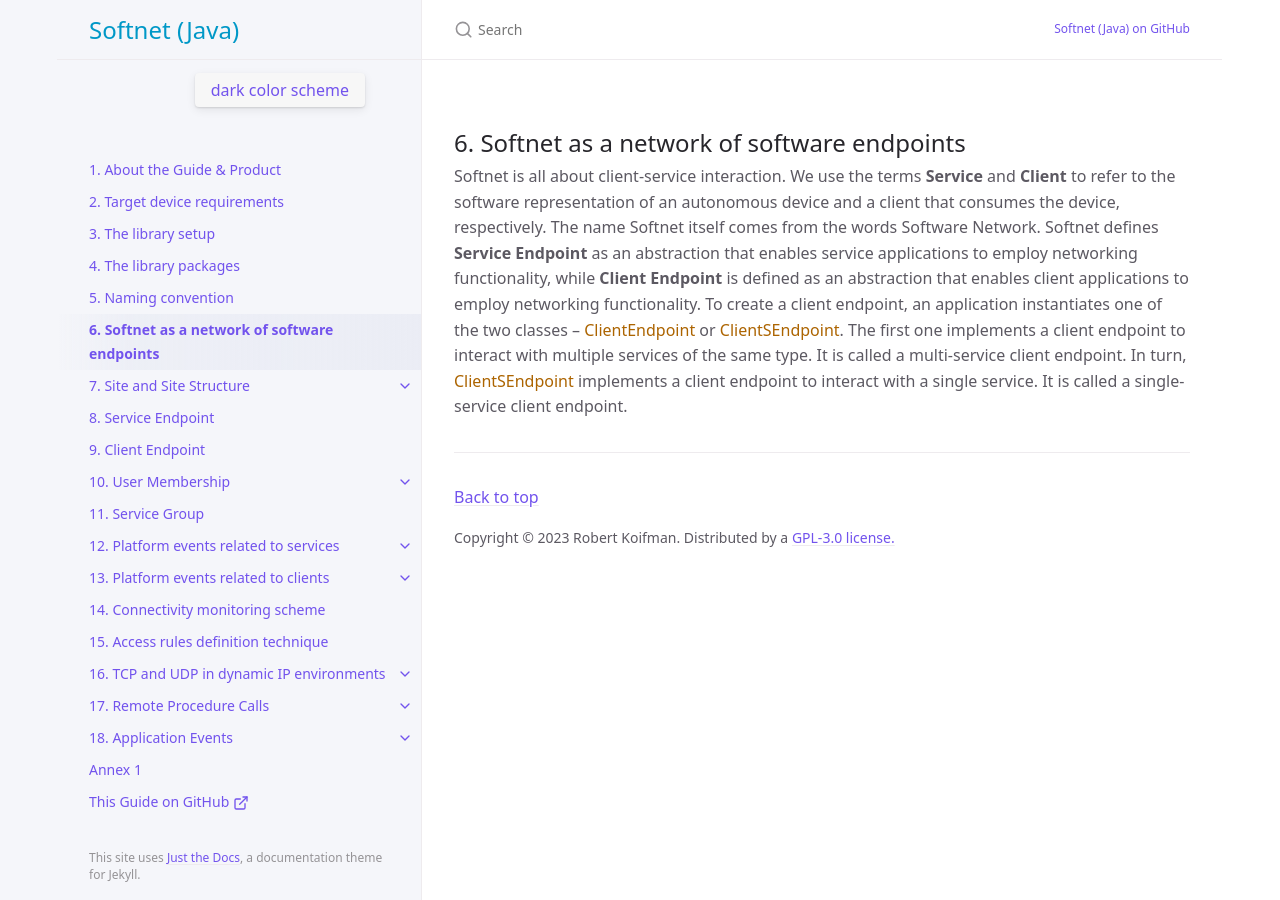
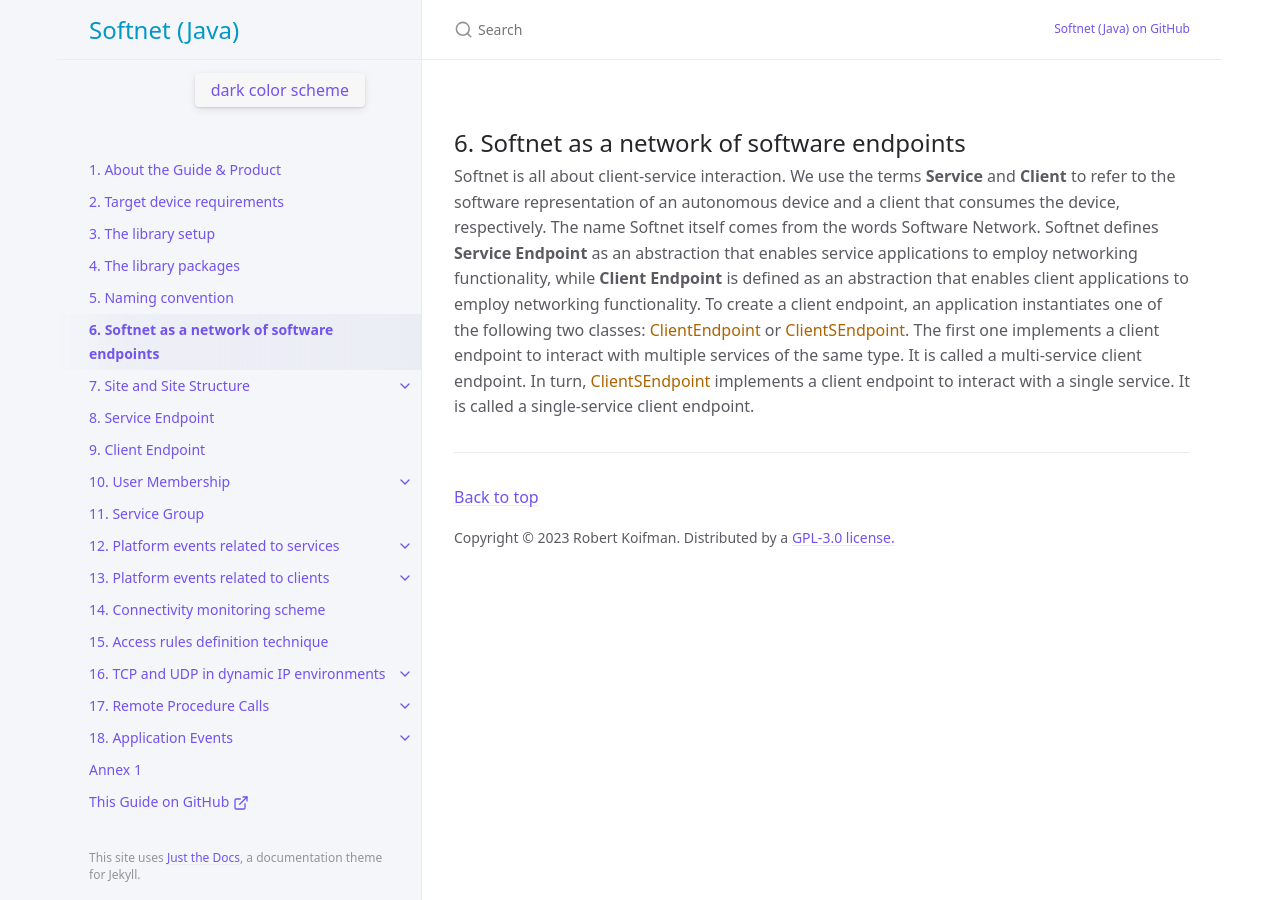
Before and after one commit to Softnet-Free/softnet-java, a Jekyll site: the page built from docs/softnet-software-endpoints.md, in a window 1280 px wide. Built offline with Jekyll 4.4.1, drawn with Linux system fonts in a browser that asks for light colours.

Commit message:
update to text

```diff
--- a/docs/softnet-software-endpoints.md
+++ b/docs/softnet-software-endpoints.md
@@ -6,4 +6,4 @@ nav_order: 6
 
 ## 6. Softnet as a network of software endpoints
 
-Softnet is all about client-service interaction. We use the terms **Service** and **Client** to refer to the software representation of an autonomous device and a client that consumes the device, respectively. The name Softnet itself comes from the words Software Network. Softnet defines **Service Endpoint** as an abstraction that enables service applications to employ networking functionality, while **Client Endpoint** is defined as an abstraction that enables client applications to employ networking functionality. To create a client endpoint, an application instantiates one of the two classes – <span class="datatype">ClientEndpoint</span> or <span class="datatype">ClientSEndpoint</span>. The first one implements a client endpoint to interact with multiple services of the same type. It is called a multi-service client endpoint. In turn, <span class="datatype">ClientSEndpoint</span> implements a client endpoint to interact with a single service. It is called a single-service client endpoint.
+Softnet is all about client-service interaction. We use the terms **Service** and **Client** to refer to the software representation of an autonomous device and a client that consumes the device, respectively. The name Softnet itself comes from the words Software Network. Softnet defines **Service Endpoint** as an abstraction that enables service applications to employ networking functionality, while **Client Endpoint** is defined as an abstraction that enables client applications to employ networking functionality. To create a client endpoint, an application instantiates one of the following two classes: <span class="datatype">ClientEndpoint</span> or <span class="datatype">ClientSEndpoint</span>. The first one implements a client endpoint to interact with multiple services of the same type. It is called a multi-service client endpoint. In turn, <span class="datatype">ClientSEndpoint</span> implements a client endpoint to interact with a single service. It is called a single-service client endpoint.
```
Also changed, not shown: docs/site/intro.md (+1 -1 lines), docs/site/sections/minimal-structure.md (+1 -1 lines).
